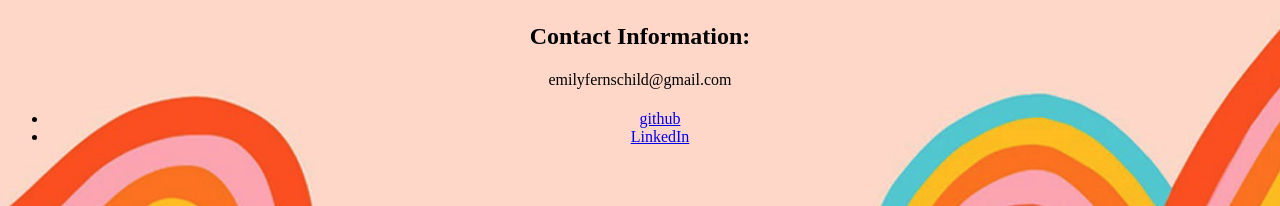
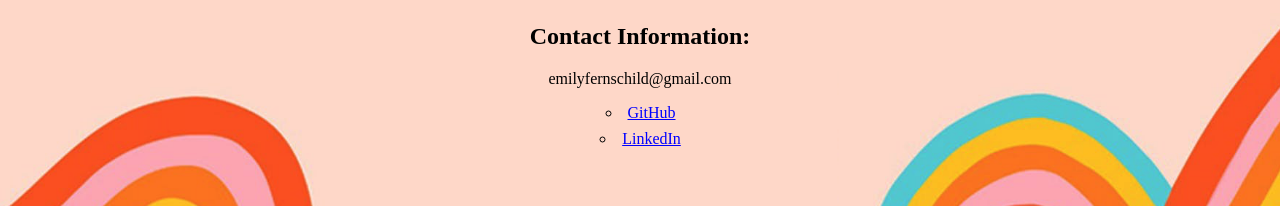
Before and after one commit to EmilyFernschild/emilys-first-website, a plain HTML site: page index.html in a window 1280 px wide. Shown: the part 373-579 px from the top of the page. Drawn offline with Linux system fonts and the light colour scheme.

Commit message:
finished website

```diff
--- a/index.html
+++ b/index.html
@@ -26,7 +26,7 @@
         <h2> Contact Information:</h2>
     </div>
     <ul>
-        <li><a href="https://github.com/EmilyFernschild">github</a></li>
+        <li><a href="https://github.com/EmilyFernschild">GitHub</a></li>
         <li><a rel="stylesheet" href="https://www.linkedin.com/in/emily-fernschild-665566157">LinkedIn</li>
     </ul>
   </body>
--- a/style.css
+++ b/style.css
@@ -50,4 +50,26 @@ body {
 
   h4 {
     font-weight: lighter;
+    margin: 0;
   }
+
+  ul{
+    list-style-type: circle;
+    list-style-position: inside;
+    text-align: center;
+    vertical-align: middle;
+    padding-left: 1px;
+    color: #030303;
+  }
+
+  li {
+    padding-bottom: 8px;
+  }
+
+  a:link {
+    color: blue;
+  }
+
+  a:visited {
+    color: rgb(108, 1, 112);
+  }
```
